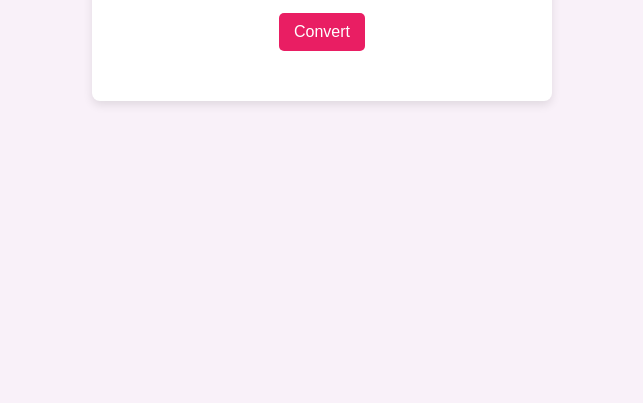
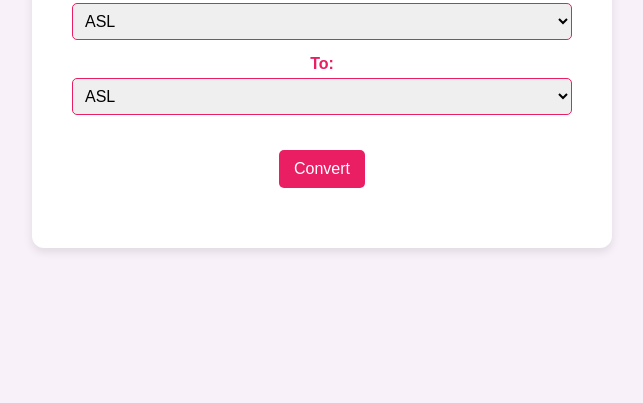
Before and after one commit to bookwalamustafa/Philly-CodeFest-2025, a plain HTML site: page frontend/index.html in a window 1280 px wide. Shown: the part 397-800 px from the top of the page, without its empty margins (318-961 px from the left). Drawn offline with Linux system fonts and the light colour scheme.

```diff
--- a/frontend/styles.css
+++ b/frontend/styles.css
@@ -1,18 +1,25 @@
 body {
     font-family: Arial, sans-serif;
     background-color: #f9f1f9; /* Light pink background */
-    text-align: center;
-    padding: 20px;
+    display: flex;
+    flex-direction: column; /* Ensures content stacks properly */
+    align-items: center;
+    justify-content: center;
+    min-height: 100vh; /* Full viewport height */
+    margin: 0;
 }
 
 .container {
     background: white;
-    padding: 30px;
-    max-width: 400px;
-    margin: auto;
-    border-radius: 8px;
+    padding: 40px; /* Keep some padding for spacing */
+    max-width: 60%; /* Reduce the max width */
+    width: 500px; /* Set a smaller fixed width */
+    border-radius: 12px; /* Keep rounded edges */
     box-shadow: 0px 4px 10px rgba(0, 0, 0, 0.1);
+    text-align: center;
+    margin: auto; /* Ensure it's centered */
 }
+
 
 .logo {
     max-width: 80px; /* Adjust this value to resize the logo */
```
Also changed, not shown: 2 other files.
